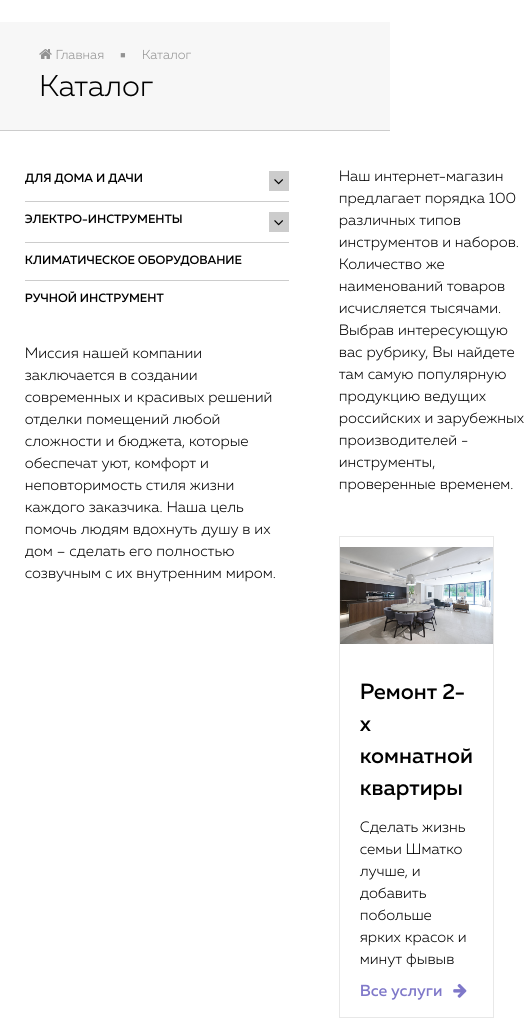
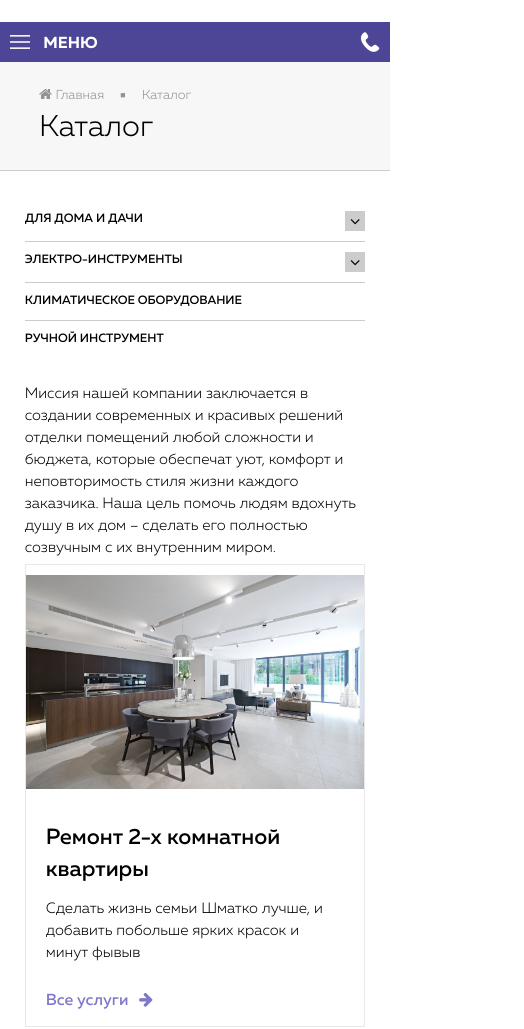
Before and after one commit to ChildOfFlame/makeup-royallux, a website: page app/catalog.html in a window 390 px wide. Shown: the part 86-1115 px from the top of the page, 524 px wide, since content can reach past the window. Drawn offline with Linux system fonts and the light colour scheme.

Commit message:
Add adaptive catalog page

```diff
--- a/app/catalog.html
+++ b/app/catalog.html
@@ -38,7 +38,14 @@
         </div>
     </div>
     <nav>
-        <ul class="container menu">
+        <div class="mobile-menu container">
+            <div class="mobile-menu__btn js-menu-btn">
+                <img src="images/menu.png" alt="" class="mobile-menu__img">
+                <span>Меню</span>
+            </div>
+            <img src="images/call.png" alt="Обратный звонок" class="mobile-menu__callback">
+        </div>
+        <ul class="container menu js-menu">
             <li class="menu__level-one has-sub-menu">
                 <a href="#." class="menu__item">Каталог</a>
                 <ul class="menu__sub">
@@ -66,7 +73,6 @@
                     <li class="menu__level-sub"><a href="#." class="menu__item-sub">Реквизиты компании</a></li>
                 </ul>
             </li>
-            <li class="menu__level-one"><a href="#." class="menu__item">Фотогалерея</a></li>
             <li class="menu__level-one"><a href="#." class="menu__item">Контакты</a></li>
         </ul>
     </nav>
@@ -233,7 +239,7 @@
         <div class="footer__wrap">
             <div class="firstFooterCol">
                 <div class="logoFooter">
-                    <a href="/" class="logoFooter__link"><img src="images/logo.png" alt="Royallux"></a>
+                    <a href="/" class="logoFooter__link"><img src="images/logo_gray.png" alt="Royallux"></a>
                 </div>
                 <div class="copyright">
                     2017 &copy; Все права защищены
--- a/app/scss/modules/catalog/_index.scss
+++ b/app/scss/modules/catalog/_index.scss
@@ -14,7 +14,7 @@
         flex-wrap: wrap;
         &__element{
             max-width: 263px;
-            flex-basis: 263px;
+            flex-basis: 253px;
             margin-bottom: 30px;
             &:nth-child(3n){
                 margin-right: 0;
@@ -32,3 +32,41 @@
         height: auto;
     }
 }
+
+@media screen and (max-width: 1200px) {
+    .catalog-section__list {
+        justify-content: space-between;
+        &__element {
+            flex-basis: 49%;
+            max-width: 50%;
+            margin: 0 0 10px;
+            height: auto;
+        }
+    }
+    .cartList__element-first {
+        height: auto;
+    }
+}
+
+@media screen and (max-width: 830px) {
+    .catalog-section__list {
+        &__element {
+            flex-basis: 100%;
+            max-width: 100%;
+        }
+    }
+}
+
+@media screen and (max-width: 620px) {
+    .seo-text-top {
+        display: none;
+    }
+    .grid-two-col {
+        flex-wrap: wrap;
+        &__left {
+            flex-basis: 100%;
+            min-width: 100%;
+            margin: 0;
+        }
+    }
+}
```
Also changed, not shown: app/css/style.css.
